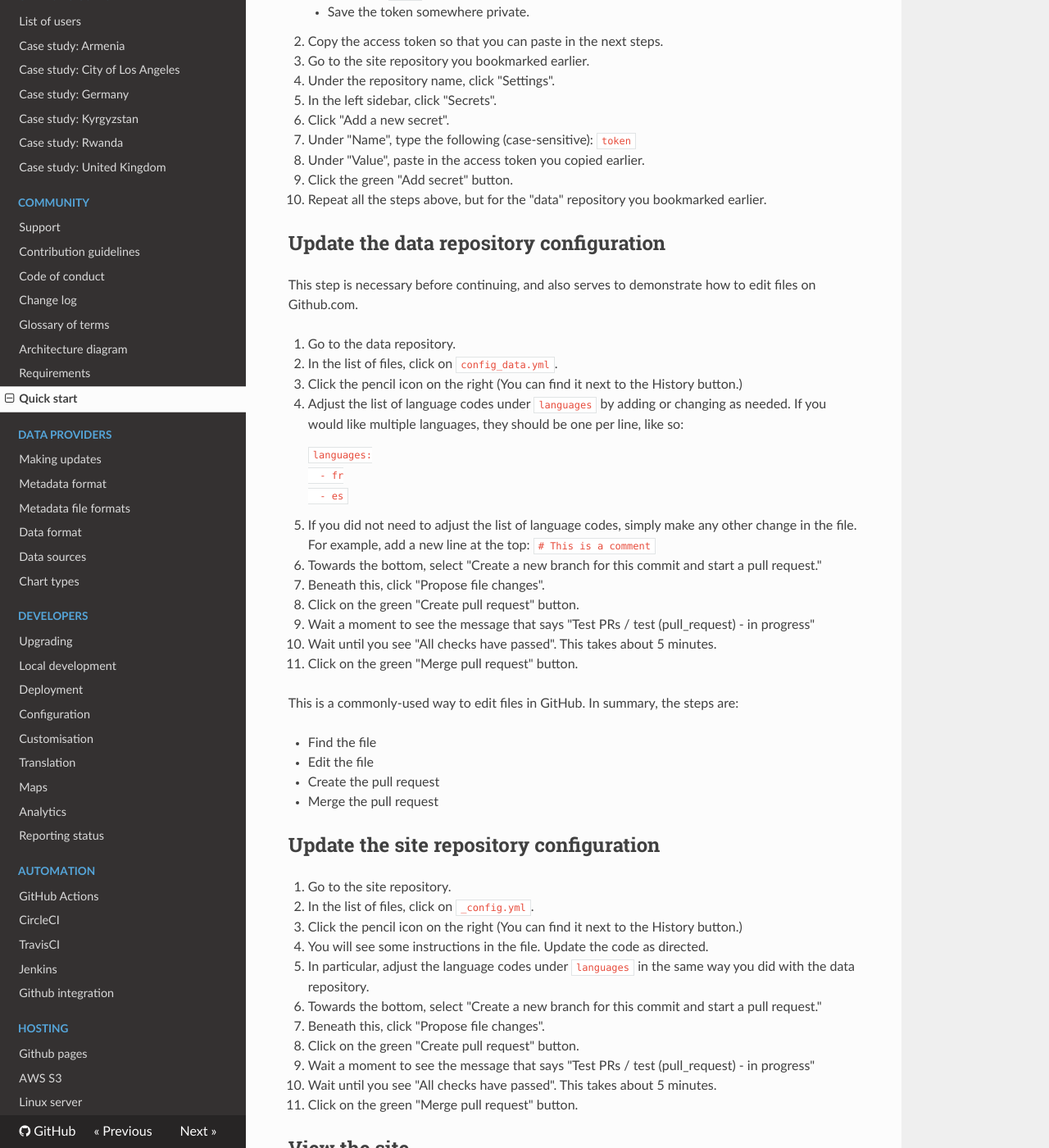
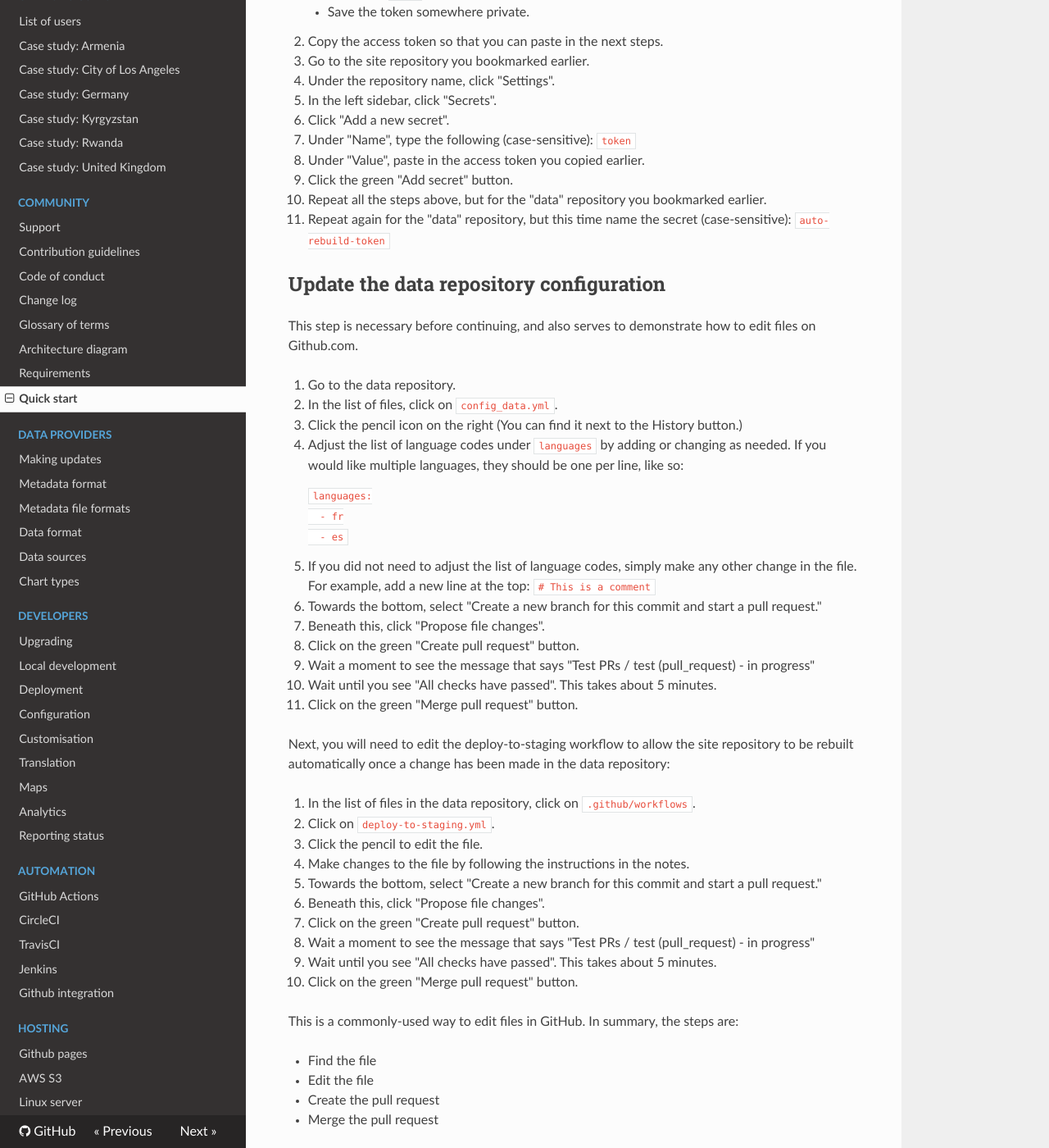
Before and after one commit to open-sdg/open-sdg, an MkDocs documentation site: the page built from docs/quick-start.md, in a window 1280 px wide and 1400 px high, scrolled down 1029 px. Shown: the whole window at 82% size. Built offline with MkDocs 1.6.1, drawn with Linux system fonts in a browser that asks for light colours; nearby versions of some CDN libraries; old or Windows-style settings are respelled for this version of MkDocs; some of the changed text lies outside the part shown.

Commit message:
Add instructions for triggering site build

````diff
--- a/docs/quick-start.md
+++ b/docs/quick-start.md
@@ -37,6 +37,7 @@ This step is temporarily necessary because of a bug involving GitHub Actions and
 1. Under "Value", paste in the access token you copied earlier.
 1. Click the green "Add secret" button.
 1. Repeat all the steps above, but for the "data" repository you bookmarked earlier.
+1. Repeat again for the "data" repository, but this time name the secret (case-sensitive): `auto-rebuild-token`
 
 ## Update the data repository configuration
 
@@ -54,6 +55,19 @@ This step is necessary before continuing, and also serves to demonstrate how to
     ```
 
 1. If you did not need to adjust the list of language codes, simply make any other change in the file. For example, add a new line at the top: `# This is a comment`
+1. Towards the bottom, select "Create a new branch for this commit and start a pull request."
+1. Beneath this, click "Propose file changes".
+1. Click on the green "Create pull request" button.
+1. Wait a moment to see the message that says "Test PRs / test (pull_request) - in progress"
+1. Wait until you see "All checks have passed". This takes about 5 minutes.
+1. Click on the green "Merge pull request" button.
+
+Next, you will need to edit the deploy-to-staging workflow to allow the site repository to be rebuilt automatically once a change has been made in the data repository:
+
+1. In the list of files in the data repository, click on `.github/workflows`.
+1. Click on `deploy-to-staging.yml`.
+1. Click the pencil to edit the file.
+1. Make changes to the file by following the instructions in the notes.
 1. Towards the bottom, select "Create a new branch for this commit and start a pull request."
 1. Beneath this, click "Propose file changes".
 1. Click on the green "Create pull request" button.
````
Also changed, not shown: other parts of docs/quick-start.md (+1 -1 lines).
